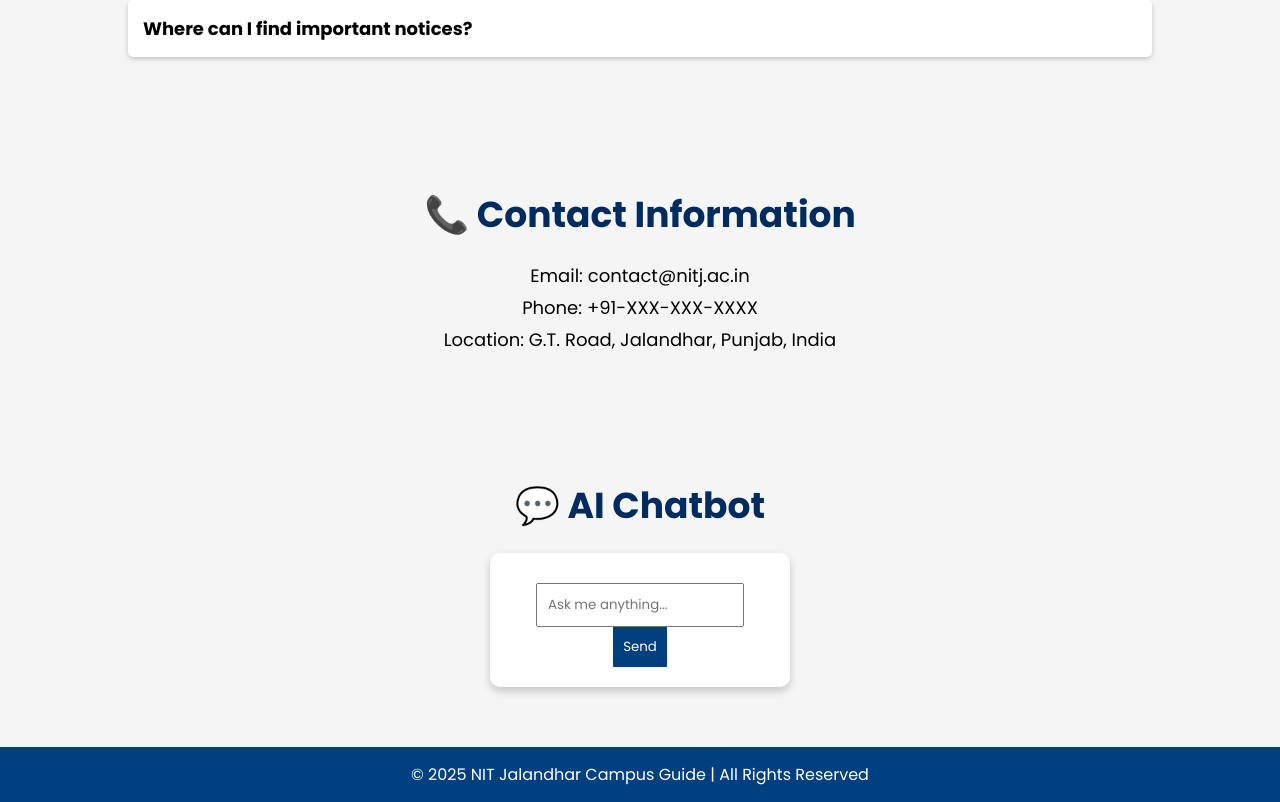
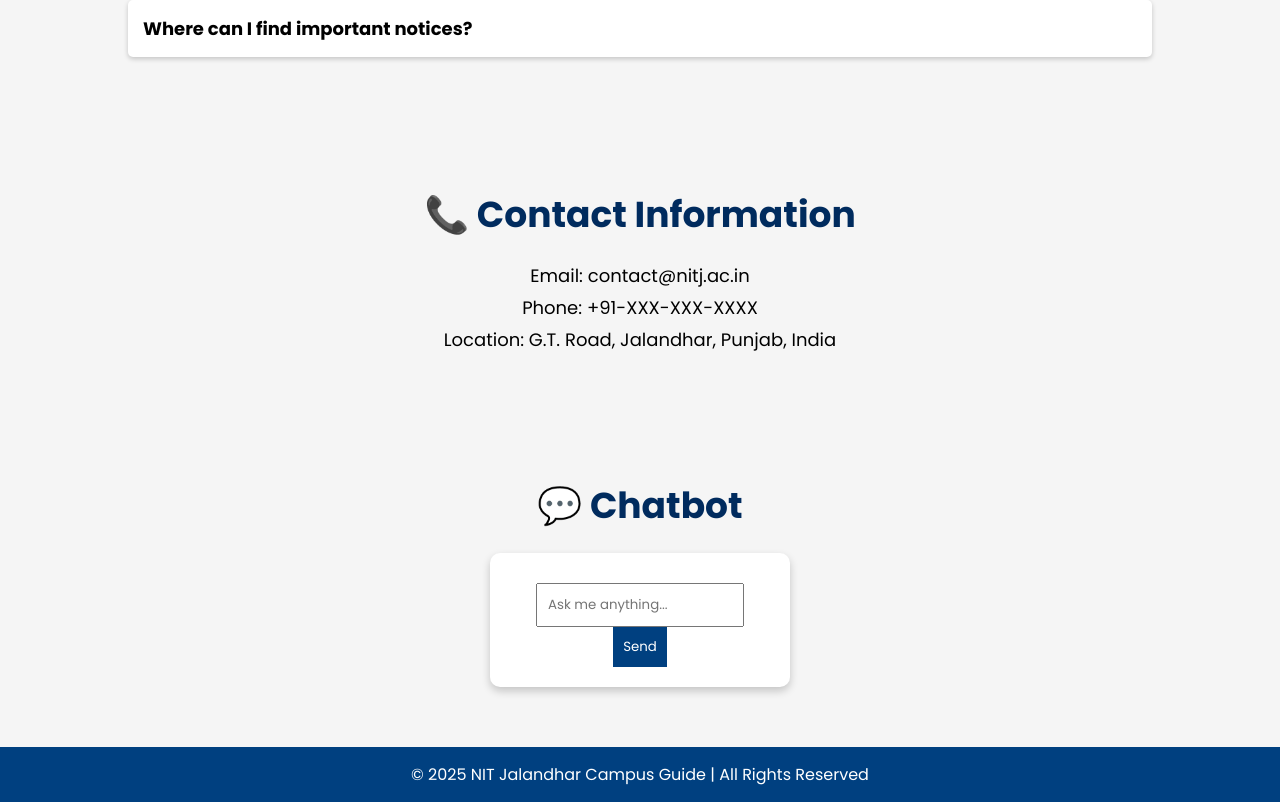
Before and after one commit to anusvm/NIT_Jalandhar_campus_guide, a plain HTML site: page index.html in a window 1280 px wide. Shown: the part 4185-4987 px from the top of the page. Drawn offline with Linux system fonts and the light colour scheme; some packages are replaced by stand-ins of ours.

Commit message:
update change

```diff
--- a/index.html
+++ b/index.html
@@ -378,7 +378,7 @@
 
     <!-- Chatbot Section -->
     <section id="chatbot">
-        <h2>💬 AI Chatbot</h2>
+        <h2>💬  Chatbot</h2>
         <div id="chatbot-window">
             <div id="chatbot-output"></div>
             <input type="text" id="chatbot-input" placeholder="Ask me anything...">
```
